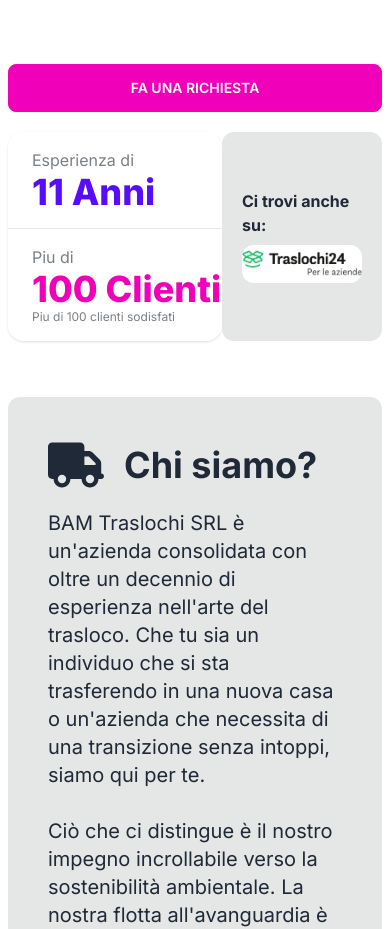
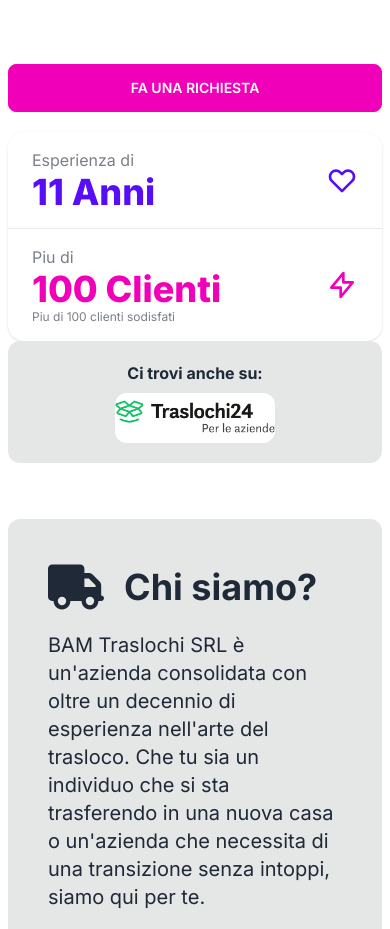
Before and after one commit to andiq123/bam-traslochi, a Next.js app: page / in a window 390 px wide. Shown: the part 1105-2034 px from the top of the page. Built offline with nearby package versions, Linux system fonts and the light colour scheme.

Commit message:
styles fix

```diff
--- a/app/components/Stats.tsx
+++ b/app/components/Stats.tsx
@@ -4,7 +4,7 @@ import Link from "next/link";
 
 function Stats() {
   return (
-    <div className="flex justify-start">
+    <div className="flex justify-start lg:flex-row flex-col">
       <div className="stats lg:stats-horizontal stats-vertical shadow">
         <div className="stat">
           <div className="stat-figure text-primary">
--- a/app/components/layout/Modal.tsx
+++ b/app/components/layout/Modal.tsx
@@ -4,8 +4,8 @@ import FormContent from "./FormContent";
 function Modal() {
   return (
     <div>
-      <dialog id="modal" className="modal">
-        <div className="modal-box">
+      <dialog id="modal" className="modal backdrop-blur-sm">
+        <div className="modal-box -mt-56 ">
           <FormContent />
           <div className="modal-action">
             <form method="dialog" className="w-full">
```
